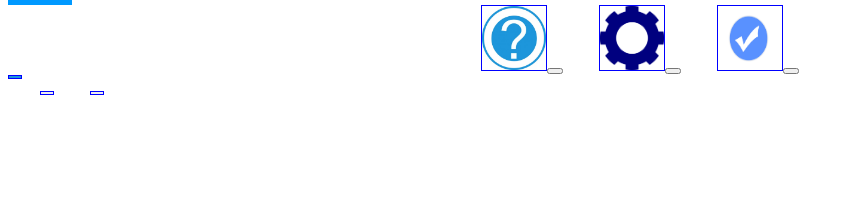
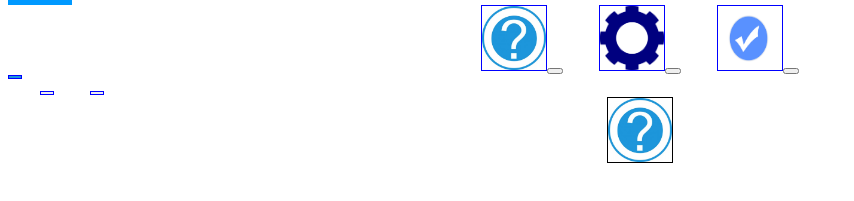
Before and after one commit to LawyerOfChaos/LawyerOfChaos.github.io, a plain HTML site: page index.html in a window 1280 px wide. Shown: the part 67-268 px from the top of the page, without its empty margins (0-854 px from the left). Drawn offline with Linux system fonts and the light colour scheme.

Commit message:
Update index.html

```diff
--- a/index.html
+++ b/index.html
@@ -108,6 +108,10 @@
 		<button href="" src="how.jpg" height="64" width="64" alt="How" style="border-style: solid;border-width: 1px;border-color: blue"></button>
 	</div>
 
+	<div id="navigation">
+		<input type="image" name="submit" value="submit"  height="64" width="64"src="how.jpg" style="border-style: solid;border-width: 1px;border-color: blue/>
+	</div>
+
 	<div id="signup">
 
 	</div>
```
